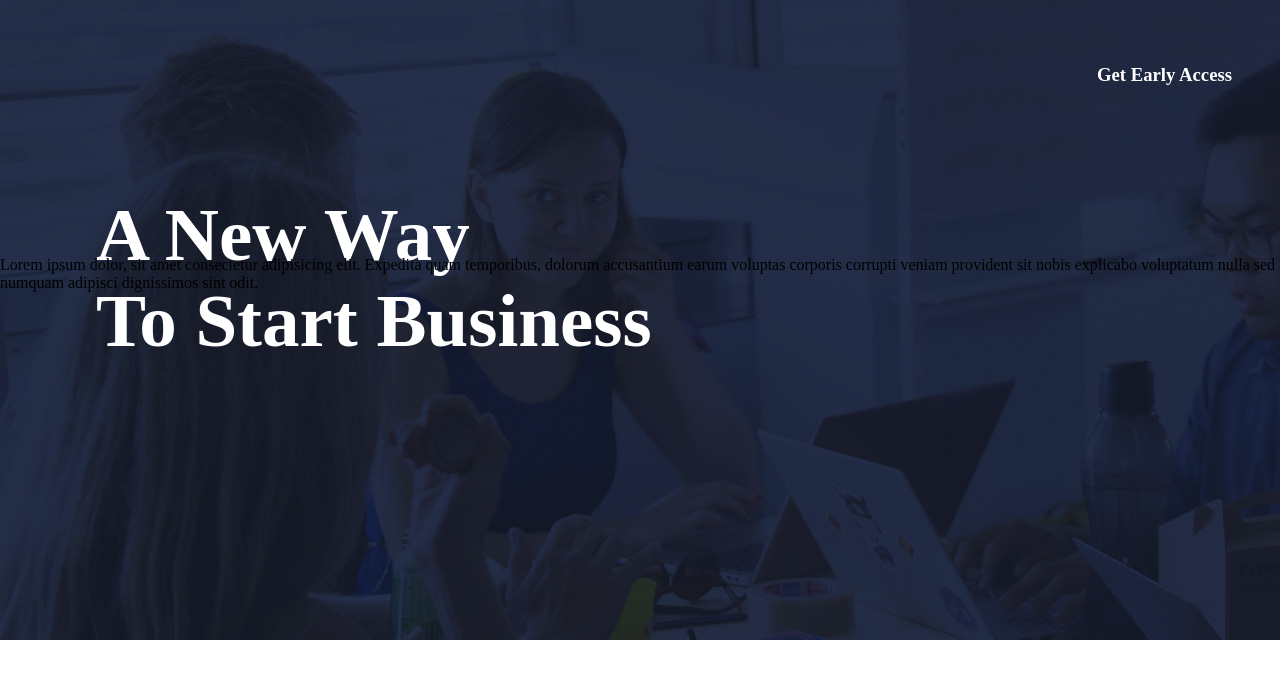
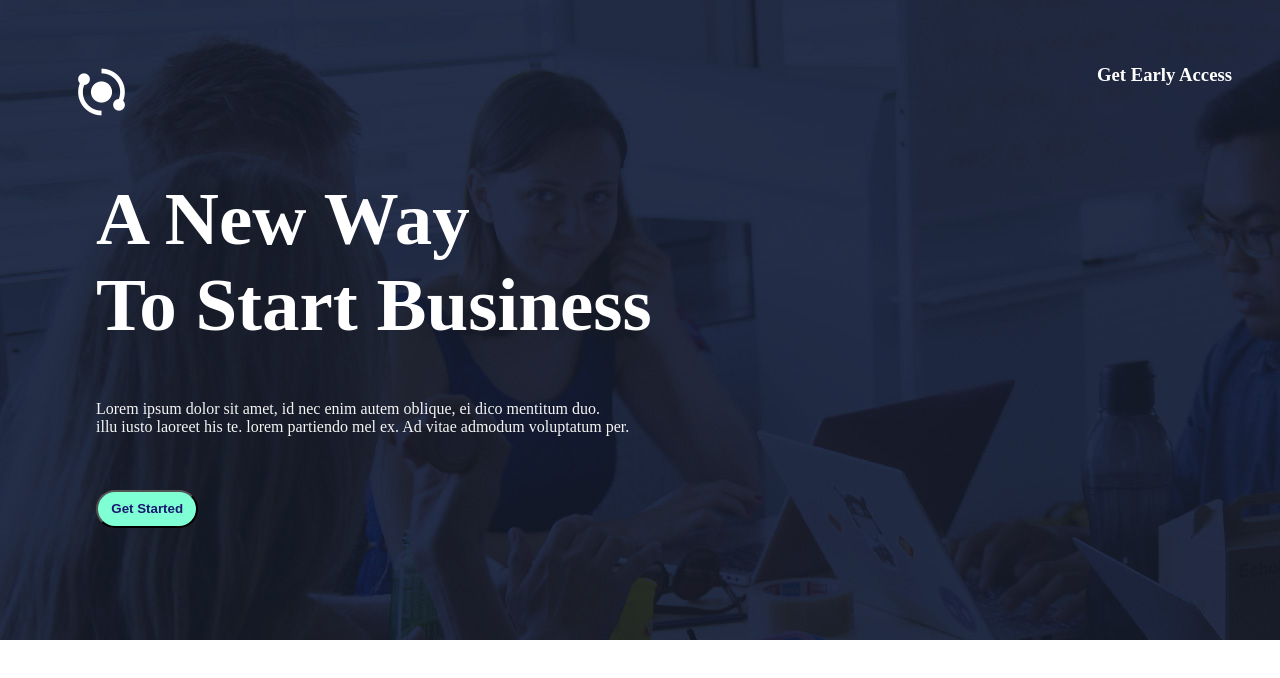
Before and after one commit to ronaldp12/atlas_project, a plain HTML site: page index.html in a window 1280 px wide. Drawn offline with nearby package versions, Linux system fonts and the light colour scheme.

Commit message:
finalizacion estructura header

```diff
--- a/index.html
+++ b/index.html
@@ -4,19 +4,24 @@
     <meta charset="UTF-8">
     <meta name="viewport" content="width=device-width, initial-scale=1.0">
     <link rel="stylesheet" href="styles.css">
+    <link href='https://unpkg.com/boxicons@2.1.4/css/boxicons.min.css' rel='stylesheet'>
     <title>Proyecto Atlas</title>
 </head>
 <body>
     <header>
         <div class="container-1">
+            <div class="img-container">
+                <box-icon class="img-1" name='analyse' type='solid' rotate='90' color='#ffffff' ><i class='bx bxs-analyse bx-rotate-90' style='color:#ffffff' ></i></box-icon>
+            </div>
             <h3>Get Early Access</h3>
         </div>
         <div class="container-2">
             <h1>A New Way <br> To Start Business</h1>
         </div>
-        <div>
-            <p>Lorem ipsum dolor, sit amet consectetur adipisicing elit. Expedita quam temporibus, dolorum accusantium earum voluptas corporis corrupti veniam provident sit nobis explicabo voluptatum nulla sed numquam adipisci dignissimos sint odit.</p>
+        <div class="paragraph">
+            <p>Lorem ipsum dolor sit amet, id nec enim autem oblique, ei dico mentitum duo. <br> illu iusto laoreet his te. lorem partiendo mel ex. Ad vitae admodum voluptatum per.</p>
         </div>
+        <button class="btn-ini">Get Started</button>
     </header>
 </body>
 </html>
--- a/styles.css
+++ b/styles.css
@@ -15,9 +15,17 @@ header{
 }
 .container-1{
     width: 100%;
-    height: 10%;
+    height: 25%;
     display: flex;
     justify-content: right;
+}
+.img-container{
+    width: 80%;
+    height: 20%;
+    display: flex;
+    justify-content: space-between;
+    margin-top: 4rem;
+    font-size: 3.5rem;
 }
 h3{
     display: flex;
@@ -36,7 +44,28 @@ h1{
     display: flex;
     text-align: left;
     color: white;
-    margin-top: 8rem;
     margin-left: 6rem;
     font-size: 75px;
+    margin-top: 1rem;
 }
+.paragraph{
+    display: flex;
+    width: 60%;
+    height: 14%;
+    justify-content: left;
+    color: whitesmoke;
+    margin-left: 6rem;
+    margin-top: 3rem;
+}
+.btn-ini{
+    display: flex;
+    width: 8%;
+    height: 6%;
+    margin-left: 6rem;
+    align-items: center;
+    justify-content: center;
+    border-radius: 20px;
+    background-color: aquamarine;
+    font-weight: bold;
+    color: midnightblue;
+}
```
Also changed, not shown: Assets/img/analyse.svg (added).
